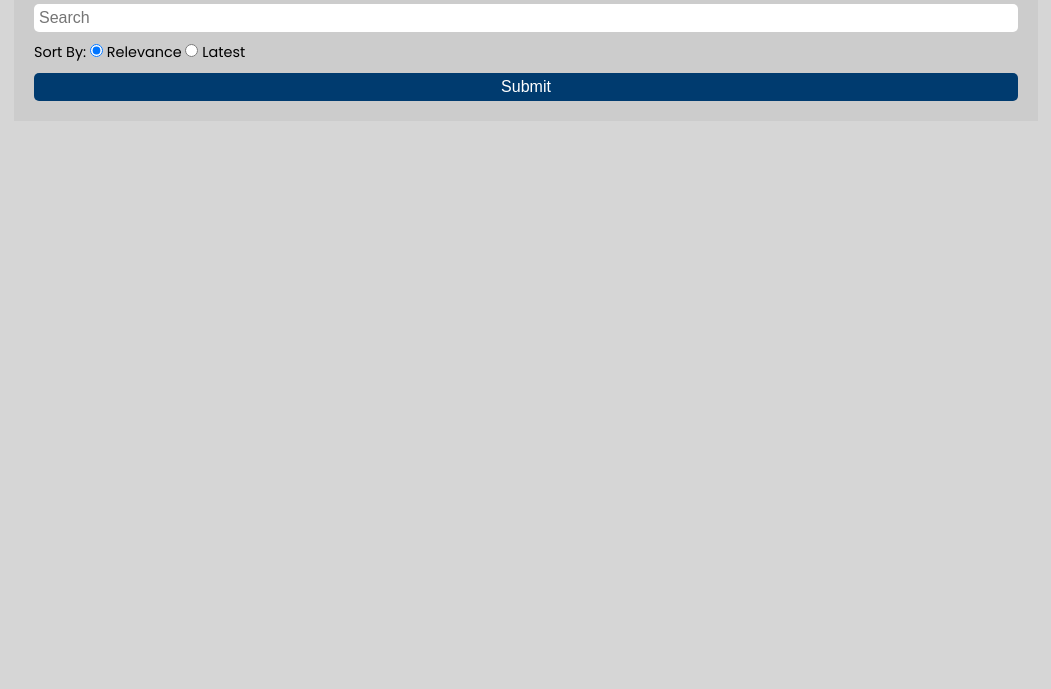
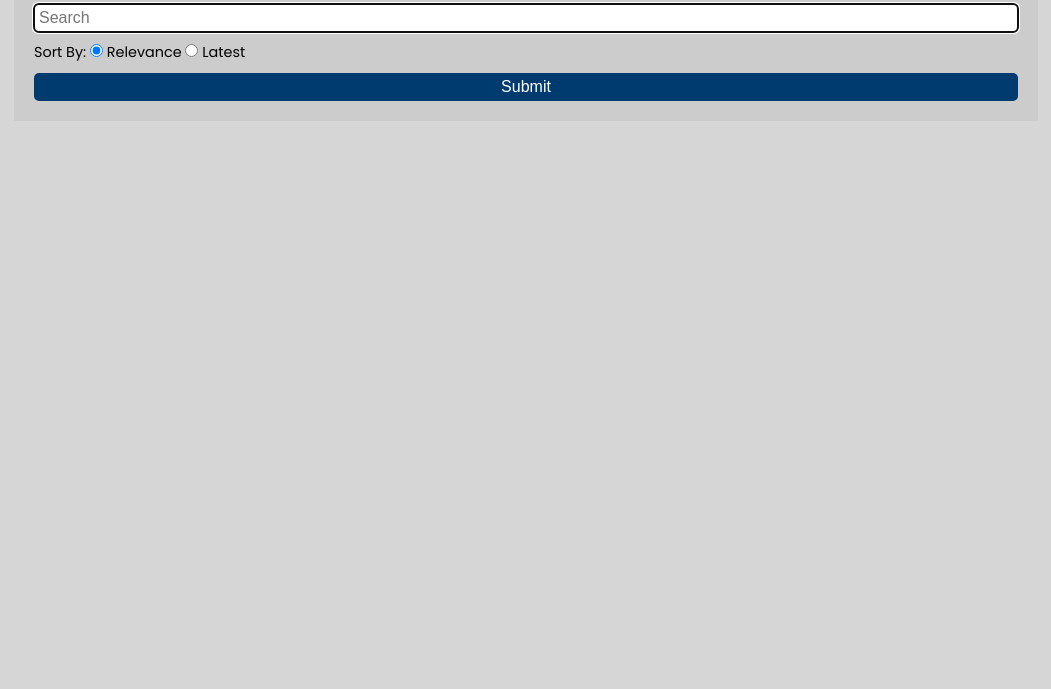
Before and after one commit to Austinmoore1492/Reddit-Search, a plain HTML site: page index.html in a window 1280 px wide. Shown: the part 111-800 px from the top of the page, without its empty margins (114-1165 px from the left). Drawn offline with Linux system fonts and the light colour scheme.

Commit message:
Update index.html
Made some changes for better UX

```diff
--- a/index.html
+++ b/index.html
@@ -13,7 +13,7 @@
     <div id="message"></div>
     <form id="searchForm">
       <h1>Search Reddit</h1>
-      <input id="searchInput" type="text" placeholder="Search">
+      <input id="searchInput" type="text" placeholder="Search" autofocus>
       <div class="sortByDiv">
         <label id="sortByLabel">Sort By: </label>
         <input id="relevance" name="sortBy" type="radio" value="relevance" checked>
```
